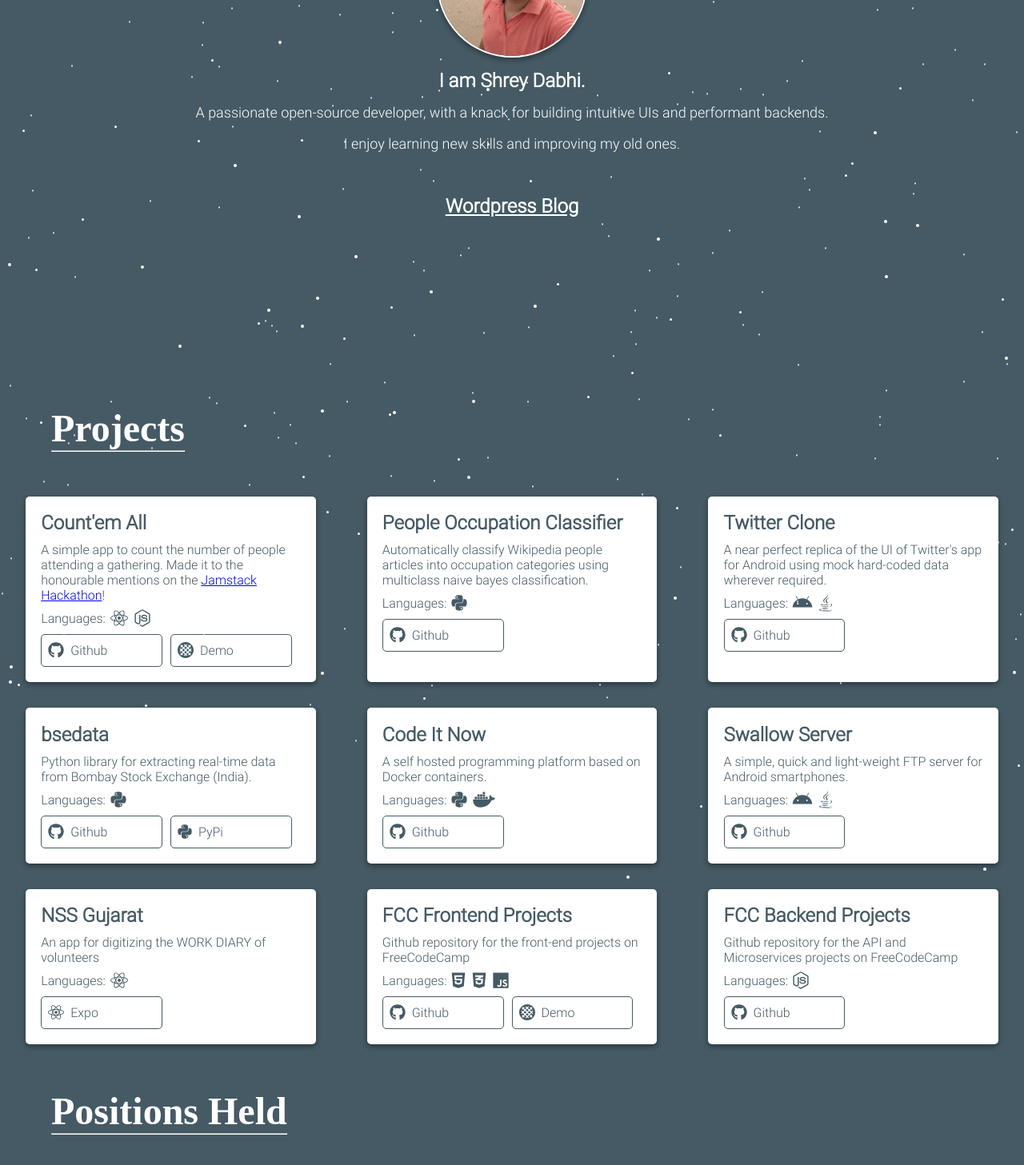
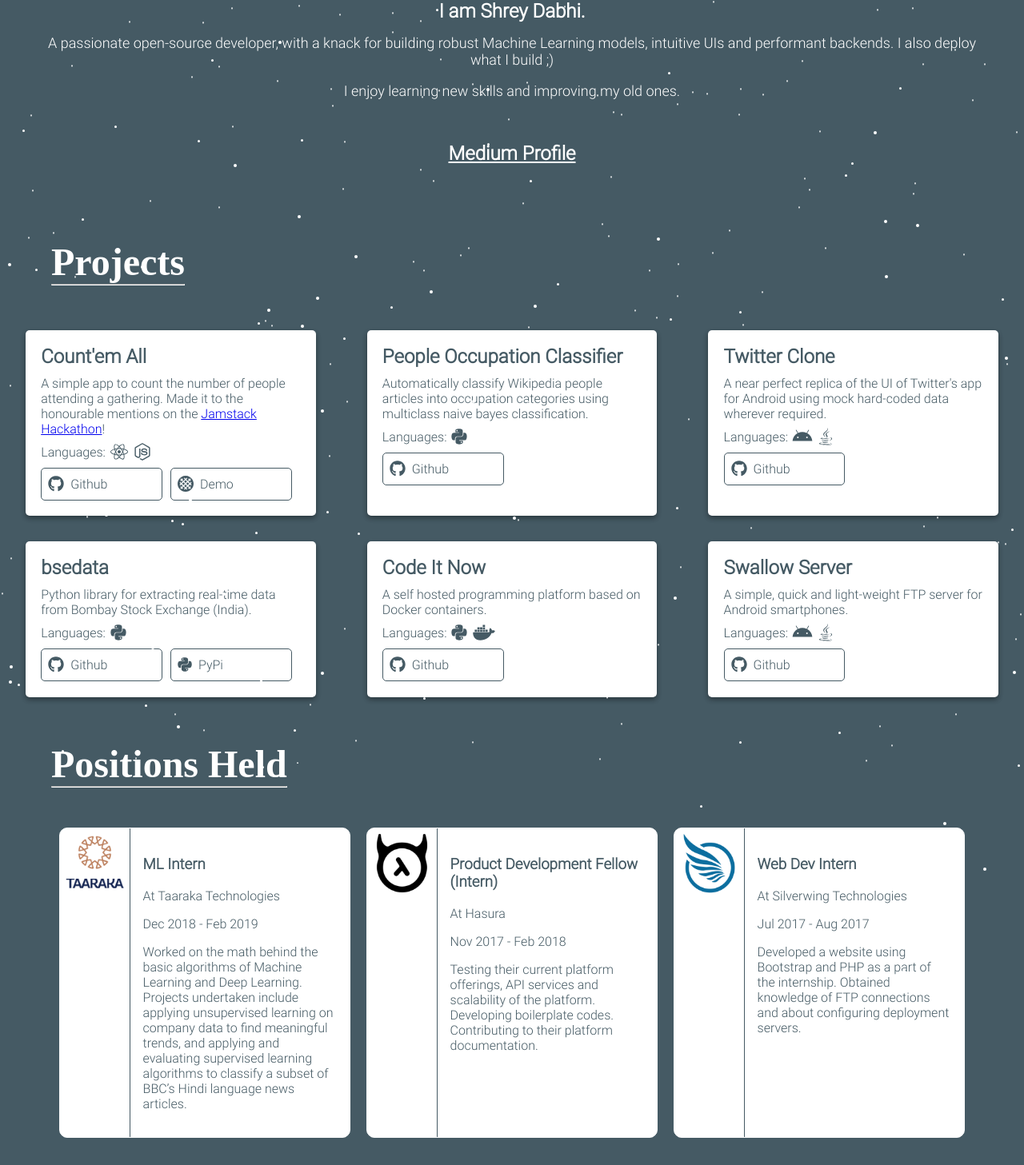
Before and after one commit to sdabhi23/sdabhi23.github.io, a React (Create React App) app: page / in a window 1280 px wide. Shown: the part 1180-2637 px from the top of the page at 80% size. Built offline with nearby package versions, Linux system fonts and the light colour scheme; a web font is replaced by a local one.

Commit message:
major updates

```diff
--- a/src/App.js
+++ b/src/App.js
@@ -21,7 +21,7 @@
         <ParallaxBackground />
         <header id="header">
           <h1 id="header-title">Hi, I am Shrey!</h1>
-          <h3 id="header-subtitle">Full Stack Dev | Open-Source Enthusiast</h3>
+          <h3 id="header-subtitle">Open Source | Artificial Intelligence | Full Stack</h3>
           <div className="social-section">
             <a className="about-social" href="https://github.com/sdabhi23" target="_blank" rel="noopener noreferrer"><ContactGithub/></a>
             <a className="about-social" href="https://linkedin.com/in/sdabhi23" target="_blank" rel="noopener noreferrer"><ContactLinkedIn/></a>
--- a/src/components/About.css
+++ b/src/components/About.css
@@ -1,11 +1,9 @@
 #about {
-  min-height: 100vh;
   display: flex;
   flex-direction: column;
   align-items: center;
   justify-content: center;
-  padding: 1vh;
-  padding-bottom: 5vh;
+  padding: 5vh 1vh 2vh 1vh;
   text-align: center;
 }
 
--- a/src/components/Contact.css
+++ b/src/components/Contact.css
@@ -1,8 +1,8 @@
 #contact  {
-  min-height: 100vh;
   display: flex;
   flex-direction: column;
   align-items: center;
+  padding: 5vh 0;
   font-family: 'Roboto', sans-serif;
   color: white;
 }
--- a/src/components/Work.css
+++ b/src/components/Work.css
@@ -8,7 +8,7 @@
 #work-title {
   margin: 5vh auto 5vh 5vw;
   color: white;
-  font-family: 'Tillana', cursive;
+  font-family: "Tillana", cursive;
   font-size: 3em;
 }
 
@@ -25,7 +25,7 @@
   background-repeat: no-repeat;
   background-size: contain;
   background-color: white;
-  border-right: #455A64 solid 1px;
+  border-right: #455a64 solid 1px;
 }
 
 .sw {
@@ -33,22 +33,30 @@
   background-repeat: no-repeat;
   background-size: contain;
   background-color: white;
-  border-right: #455A64 solid 1px;
+  border-right: #455a64 solid 1px;
+}
+
+.taaraka {
+  background-image: url("../img/taaraka.png");
+  background-repeat: no-repeat;
+  background-size: contain;
+  background-color: white;
+  border-right: #455a64 solid 1px;
 }
 
 #work-description a {
   margin: 10px 10px 0 0;
   text-decoration: none;
-  color: #455A64;
+  color: #455a64;
   background-color: white;
   padding: 10px;
-  border: 1px solid #455A64;
+  border: 1px solid #455a64;
   border-radius: 5px;
   width: 40%;
 }
 
 #work-description a:hover {
-  background-color: #455A64;
+  background-color: #455a64;
   color: white;
 }
 
@@ -64,15 +72,15 @@
 }
 
 #work-item {
-  width: 45vw;
-  margin: auto 10px;
+  width: 33vw;
+  margin: 10px;
   border-radius: 10px;
   background-color: white;
   display: flex;
   flex-direction: row;
   border: solid 1px white;
-  color: #455A64;
-  font-family: 'Roboto', sans-serif;
+  color: #455a64;
+  font-family: "Roboto", sans-serif;
 }
 
 #work-description {
@@ -81,10 +89,11 @@
 }
 
 @media only screen and (max-width: 1000px) {
-
-  .hasura,.sw {
+  .taaraka,
+  .hasura,
+  .sw {
     border-right: 0;
-    border-bottom: #455A64 solid 1px;
+    border-bottom: #455a64 solid 1px;
   }
 
   #work-line {
@@ -114,7 +123,7 @@
     margin-top: 20px;
     display: flex;
     flex-direction: column;
-    box-shadow: 0 3px 6px rgba(0,0,0,0.16), 0 3px 6px rgba(0,0,0,0.23);
+    box-shadow: 0 3px 6px rgba(0, 0, 0, 0.16), 0 3px 6px rgba(0, 0, 0, 0.23);
   }
 
   .work-img {
@@ -136,17 +145,17 @@
   width: 45vw;
   display: flex;
   flex-direction: column;
-  font-family: 'Roboto', sans-serif;
-  color: #455A64;
+  font-family: "Roboto", sans-serif;
+  color: #455a64;
   background-color: white;
   margin: 2vh 2.5vw;
   padding: 1.5vw;
   border-radius: 5px;
-  box-shadow: 0 3px 6px rgba(0,0,0,0.16), 0 3px 6px rgba(0,0,0,0.23);
+  box-shadow: 0 3px 6px rgba(0, 0, 0, 0.16), 0 3px 6px rgba(0, 0, 0, 0.23);
 }
 
 #project-item h2 {
-  color: #455A64;
+  color: #455a64;
   margin-bottom: 0px;
   margin-top: 0px;
 }
@@ -160,16 +169,16 @@
 #project-item .btn-link {
   margin: 10px 10px 0 0;
   text-decoration: none;
-  color: #455A64;
+  color: #455a64;
   background-color: white;
   padding: 10px;
-  border: 1px solid #455A64;
+  border: 1px solid #455a64;
   border-radius: 5px;
   width: 40%;
 }
 
 #project-item .btn-link:hover {
-  background-color: #455A64;
+  background-color: #455a64;
   color: white;
 }
 
--- a/src/components/about.js
+++ b/src/components/about.js
@@ -10,11 +10,11 @@
         <h1 id="about-title">About<hr style={{margin: '0', borderColor: 'white', backgroundColor: 'white'}}/></h1>
         <img src={main} id="about-img" alt="Shrey Dabhi" />
         <h2 id="about-text" style={{ margin: '15px 0' }}>I am Shrey Dabhi.</h2>
-        <p id="about-text" style={{ fontSize: 'large' }}>A passionate open-source developer, with a knack for building intuitive UIs and performant backends.</p>
+        <p id="about-text" style={{ fontSize: 'large' }}>A passionate open-source developer, with a knack for building robust Machine Learning models, intuitive UIs and performant backends. I also deploy what I build ;)</p>
         <br/>
         <p id="about-text" style={{ fontSize: 'large' }}>I enjoy learning new skills and improving my old ones. </p>
         <br/>
-        <a id="about-text" style={{ marginTop: '2vh' }} href="https://sdabhi23.wordpress.com" target="_blank" rel="noopener noreferrer"><h2>Wordpress Blog</h2></a>
+        <a id="about-text" style={{ marginTop: '2vh' }} href="https://medium.com/@sdabhi23" target="_blank" rel="noopener noreferrer"><h2>Medium Profile</h2></a>
         <br/>
       </div>
     );
--- a/src/components/work.js
+++ b/src/components/work.js
@@ -1,37 +1,37 @@
 import React from 'react';
-import { Android, Docker, Python, ReactIcon, HTML, CSS, JS, Node, GithubLink, DemoLink, Java, PyPiLink, ReactLink } from '../icons';
+import { Android, Docker, Python, ReactIcon, Node, GithubLink, DemoLink, Java, PyPiLink } from '../icons';
 import './Work.css';
 
 export default class Work extends React.Component {
 
   render() {
-    return(
+    return (
       <div id="work">
-        <h1 id="work-title">Projects<hr style={{margin: '0', borderColor: 'white', backgroundColor: 'white'}}/></h1>
+        <h1 id="work-title">Projects<hr style={{ margin: '0', borderColor: 'white', backgroundColor: 'white' }} /></h1>
         <div id="project-line">
           <div id="project-item">
             <h2>Count'em All</h2>
             <p>A simple app to count the number of people attending a gathering. Made it to the honourable mentions on the <a href="https://medium.freecodecamp.org/winners-from-the-2018-freecodecamp-jamstack-hackathon-at-github-2a39bd1db878" target="_blank" rel="noopener noreferrer" >Jamstack Hackathon</a>!</p>
-            <p>Languages: <ReactIcon/> <Node/></p>
+            <p>Languages: <ReactIcon /> <Node /></p>
             <div>
-              <a class="btn-link" href="https://github.com/sdabhi23/count-em-all/" target="_blank" rel="noopener noreferrer" ><GithubLink/>Github</a>
-              <a class="btn-link" href="https://count-em-all.netlify.com//" target="_blank" rel="noopener noreferrer" ><DemoLink/>Demo</a>
+              <a class="btn-link" href="https://github.com/sdabhi23/count-em-all/" target="_blank" rel="noopener noreferrer" ><GithubLink />Github</a>
+              <a class="btn-link" href="https://count-em-all.netlify.com//" target="_blank" rel="noopener noreferrer" ><DemoLink />Demo</a>
             </div>
           </div>
           <div id="project-item">
             <h2>People Occupation Classifier</h2>
             <p>Automatically classify Wikipedia people articles into occupation categories using multiclass naive bayes classification.</p>
-            <p>Languages: <Python/></p>
+            <p>Languages: <Python /></p>
             <div>
-              <a class="btn-link" href="https://github.com/sdabhi23/people-occupations-classifier/" target="_blank" rel="noopener noreferrer" ><GithubLink/>Github</a>
+              <a class="btn-link" href="https://github.com/sdabhi23/people-occupations-classifier/" target="_blank" rel="noopener noreferrer" ><GithubLink />Github</a>
             </div>
           </div>
           <div id="project-item">
             <h2>Twitter Clone</h2>
             <p>A near perfect replica of the UI of Twitter's app for Android using mock hard-coded data wherever required.</p>
-            <p>Languages: <Android/> <Java/></p>
+            <p>Languages: <Android /> <Java /></p>
             <div>
-              <a class="btn-link" href="https://github.com/sdabhi23/HPDF-Task1-Twitter-Clone/" target="_blank" rel="noopener noreferrer" ><GithubLink/>Github</a>
+              <a class="btn-link" href="https://github.com/sdabhi23/HPDF-Task1-Twitter-Clone/" target="_blank" rel="noopener noreferrer" ><GithubLink />Github</a>
             </div>
           </div>
         </div>
@@ -39,58 +39,40 @@
           <div id="project-item">
             <h2>bsedata</h2>
             <p>Python library for extracting real-time data from Bombay Stock Exchange (India).</p>
-            <p>Languages: <Python/></p>
+            <p>Languages: <Python /></p>
             <div>
-              <a class="btn-link" href="https://github.com/sdabhi23/bsedata/" target="_blank" rel="noopener noreferrer" ><GithubLink/>Github</a>
-              <a class="btn-link" href="https://pypi.org/project/bsedata/" target="_blank" rel="noopener noreferrer" ><PyPiLink/>PyPi</a>
+              <a class="btn-link" href="https://github.com/sdabhi23/bsedata/" target="_blank" rel="noopener noreferrer" ><GithubLink />Github</a>
+              <a class="btn-link" href="https://pypi.org/project/bsedata/" target="_blank" rel="noopener noreferrer" ><PyPiLink />PyPi</a>
             </div>
           </div>
           <div id="project-item">
             <h2>Code It Now</h2>
             <p>A self hosted programming platform based on Docker containers.</p>
-            <p>Languages: <Python/> <Docker/></p>
+            <p>Languages: <Python /> <Docker /></p>
             <div>
-              <a class="btn-link" href="https://github.com/sdabhi23/Code-It-Now/" target="_blank" rel="noopener noreferrer" ><GithubLink/>Github</a>
+              <a class="btn-link" href="https://github.com/sdabhi23/Code-It-Now/" target="_blank" rel="noopener noreferrer" ><GithubLink />Github</a>
             </div>
           </div>
           <div id="project-item">
             <h2>Swallow Server</h2>
             <p>A simple, quick and light-weight FTP server for Android smartphones.</p>
-            <p>Languages: <Android/> <Java/></p>
+            <p>Languages: <Android /> <Java /></p>
             <div>
-              <a class="btn-link" href="https://github.com/sdabhi23/Swallow-Server/" target="_blank" rel="noopener noreferrer" ><GithubLink/>Github</a>
+              <a class="btn-link" href="https://github.com/sdabhi23/Swallow-Server/" target="_blank" rel="noopener noreferrer" ><GithubLink />Github</a>
             </div>
           </div>
         </div>
-        <div id="project-line">
-          <div id="project-item">
-            <h2>NSS Gujarat</h2>
-            <p>An app for digitizing the WORK DIARY of volunteers</p>
-            <p>Languages: <ReactIcon/></p>
-            <div>
-              <a class="btn-link" href="https://snack.expo.io/@sdabhi23/nss-gujarat/" target="_blank" rel="noopener noreferrer" ><ReactLink/>Expo</a>
+        <h1 id="work-title">Positions Held<hr style={{ margin: '0', borderColor: 'white', backgroundColor: 'white' }} /></h1>
+        <div id="work-line">
+          <div id="work-item">
+            <div className="work-img taaraka"></div>
+            <div id="work-description">
+              <h3>ML Intern</h3>
+              <p>At Taaraka Technologies</p>
+              <p>Dec 2018 - Feb 2019</p>
+              <p>Worked on the math behind the basic algorithms of Machine Learning and Deep Learning. Projects undertaken include applying unsupervised learning on company data to find meaningful trends, and applying and evaluating supervised learning algorithms to classify a subset of BBC’s Hindi language news articles.</p>
             </div>
           </div>
-          <div id="project-item">
-            <h2>FCC Frontend Projects</h2>
-            <p>Github repository for the front-end projects on FreeCodeCamp</p>
-            <p>Languages: <HTML/> <CSS/> <JS/></p>
-            <div>
-              <a class="btn-link" href="https://github.com/sdabhi23/FCC-Projects/" target="_blank" rel="noopener noreferrer" ><GithubLink/>Github</a>
-              <a class="btn-link" href="https://sdabhi23.github.io/FCC-Projects/" target="_blank" rel="noopener noreferrer" ><DemoLink/>Demo</a>
-            </div>
-          </div>
-          <div id="project-item">
-            <h2>FCC Backend Projects</h2>
-            <p>Github repository for the API and Microservices projects on FreeCodeCamp</p>
-            <p>Languages: <Node/></p>
-            <div>
-              <a class="btn-link" href="https://github.com/sdabhi23/FCC-API-Projects/" target="_blank" rel="noopener noreferrer" ><GithubLink/>Github</a>
-            </div>
-          </div>
-        </div>
-        <h1 id="work-title">Positions Held<hr style={{margin: '0', borderColor: 'white', backgroundColor: 'white'}}/></h1>
-        <div id="work-line">
           <div id="work-item">
             <div className="work-img hasura"></div>
             <div id="work-description">
@@ -98,10 +80,6 @@
               <p>At Hasura</p>
               <p>Nov 2017 - Feb 2018</p>
               <p>Testing their current platform offerings, API services and scalability of the platform. Developing boilerplate codes. Contributing to their platform documentation.</p>
-              <div>
-                <a href="https://github.com/sdabhi23/Curren/" target="_blank" rel="noopener noreferrer" ><GithubLink/>Github</a>
-                <a href="https://platform.hasura.io/hub/projects/sdabhi23/currency-bot/" target="_blank" rel="noopener noreferrer" ><DemoLink/>Demo</a>
-              </div>
             </div>
           </div>
           <div id="work-item">
@@ -111,10 +89,6 @@
               <p>At Silverwing Technologies</p>
               <p>Jul 2017 - Aug 2017</p>
               <p>Developed a website using Bootstrap and PHP as a part of the internship. Obtained knowledge of FTP connections and about configuring deployment servers.</p>
-              <div>
-                <a href="https://github.com/sdabhi23/SW-Site/" target="_blank" rel="noopener noreferrer" ><GithubLink/>Github</a>
-                <a href="https://sdabhi23.github.io/SW-Site/" target="_blank" rel="noopener noreferrer" ><DemoLink/>Demo</a>
-              </div>
             </div>
           </div>
         </div>
```
Also changed, not shown: src/img/taaraka.png (added), 1 other file (tests, documents, lock files or other folders).
